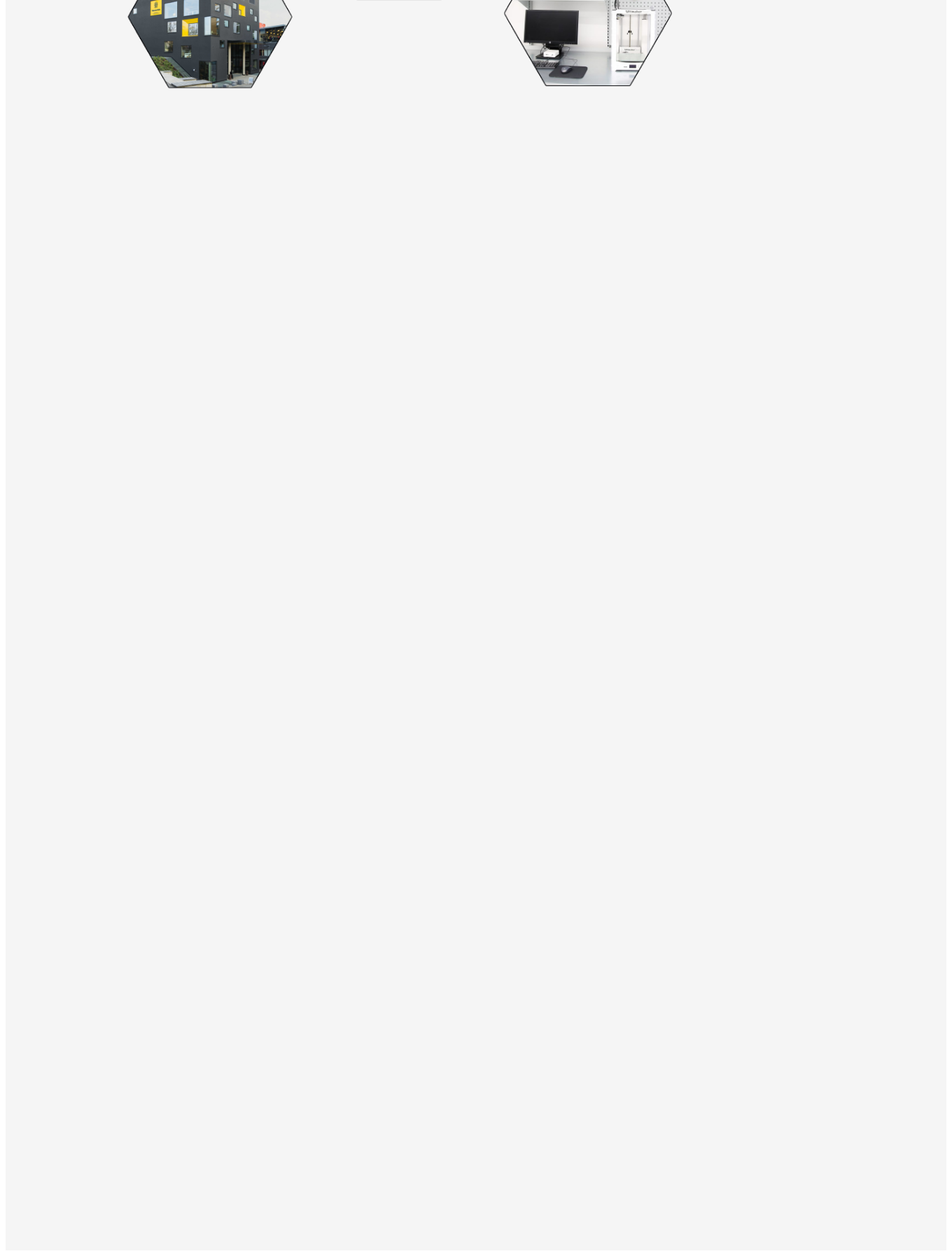
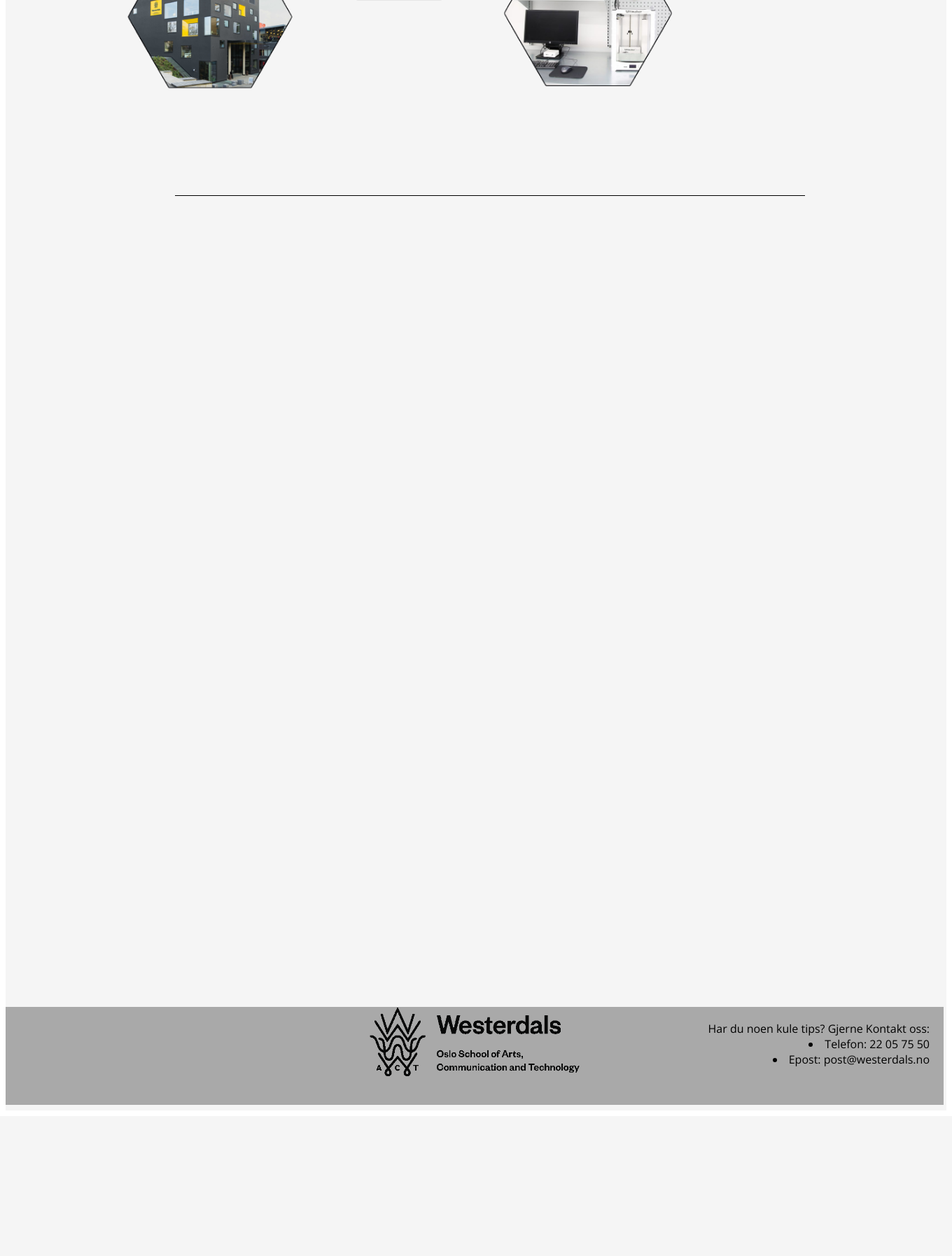
Before and after one commit to kbsa00/Webprosjekt, a PHP site: page /Hovedside.html in a window 1360 px wide. Shown: the part 1221-3016 px from the top of the page at 70% size. After the commit the page ends 2800 px from the top, so only its background shows below. Run offline with PHP 8.4, Linux system fonts and the light colour scheme.

Commit message:
Oppdatert Hovedside
Ting gjort:
- Sosial bilder linker til hvor de skal.
- Plassert bilder hvor de skal være
- Skrevet lite tekst om siden.
- Laget et lite kontakt oss boks helt nederst.
- Designet litt hovedsiden etter hva vi snakket om.

Ting jeg fortsatt sliter med:
Får ikke implementert Google Maps inn på siden. Sitter helt bom fast på
dette. Tror jeg trenger veileder hjelp. Lar det ligge foreløpig.

```diff
--- a/Hovedside/Hovedside.css
+++ b/Hovedside/Hovedside.css
@@ -1,8 +1,9 @@
  #container{
         width: 100%;
-        height: 3000px;
+        height: 2800px;
         position: relative;
         background-color: whitesmoke;
+        margin: 0;
 
 
     }
@@ -299,3 +300,34 @@
     font-family: 'Open Sans', sans-serif;
     font-weight: 900;
 }
+
+#forsidelinje2{
+    position: absolute;
+    top: 1500px;
+    left: 250px;
+    height: 1px;
+    width: 900px;
+    background-color: black;
+}
+
+/*#map{
+    position: absolute;
+    top: 2000px;
+    right: 0p
+}*/
+
+.infoboks{
+    position: absolute;
+    height: 100px;
+    width: 1300px;
+    background-color: darkgray;
+    top: 2660px;
+    padding: 20px;
+    text-align:right;
+    font-family: 'Open Sans', sans-serif;
+    background-image: url(Logo-Westerdals.png);
+    background-repeat: no-repeat;
+    background-size: 300px, 300px;
+    padding: 20px;
+    background-position:top;
+}
--- a/Hovedside/Hovedside.html
+++ b/Hovedside/Hovedside.html
@@ -14,16 +14,28 @@
 </head>
 <body>
 <div>
+
 <div id="container"></div>
+
 <div id="menylinje1"></div>
+
 <img id="hexagon" src="17619338_10210736187733678_641845115_n.png">
+
 <img id="hexagon1" src="17619338_10210736187733678_641845115_n.png">
+
 <img id="hexagon2" src="17619338_10210736187733678_641845115_n.png">
-<img id="logo" src="9005153_300x300.png">
+
+<a href="http://127.0.0.1:50970/Hovedside.html"><img id="logo" src="9005153_300x300.png"> </a>
+
+
 <div id="menylinje2"></div>
-<img id="fb" src="fb.png">
-<img id="tw" src="twitter_icon-aa3c1f5542de27e4810b43c5af1c756f.png">
-<img id="ig" src="circle-social-instagram-512.png">
+
+<a href="https://www.facebook.com/westerdalsosloact/?fref=ts" target="_blank"><img id="fb" src="fb.png"></a>
+
+<a href="https://twitter.com/westerdalsact" target="_blank"><img id="tw" src="twitter_icon-aa3c1f5542de27e4810b43c5af1c756f.png"></a>
+
+<a href="https://www.instagram.com/westerdalsact/" target="_blank"><img id="ig" src="circle-social-instagram-512.png"></a>
+
 
 <img id="sc" src="SnapChat_Rounded_icon-icons.com_61574.png">
 
@@ -38,12 +50,18 @@
 <div class="makerspace" data-hover = MAKERSPACE></div>
 
 <img id="VR" class="hex" src="17619338_10210736187733678_641845115_n.png">
+
 <h1>Se hva din Campus har å tilby!</h1>
 <div class="tekst">En av gode tingene av å gå på Westerdals Oslo Act er at campusene våre ligger så sentralt i Oslo. Du vil ha alt fra matbutikk, bar, resturanter, gym og andre lignende bare noen gåavstand fra våre Campuser. For hvert Campus har vi funnet de beste, billige altarnativer for våre studenter. For å finne disse stedene er det bare å klikke seg inn på Campusen du går på.</div>
 
 <div id="forsidelinje"></div>
+
 <div class="overskrift">Velkommen til WOACT Social</div>
-<H1></H1>
+
+<div id="forsidelinje2"></div>
+
+<div class="infoboks">Har du noen kule tips? Gjerne Kontakt oss:<li>Telefon: 22 05 75 50</li><li>Epost: post@westerdals.no</li>
+</div>
 
 
 </div>
```
Also changed, not shown: Hovedside/Logo-Westerdals.png (added).
